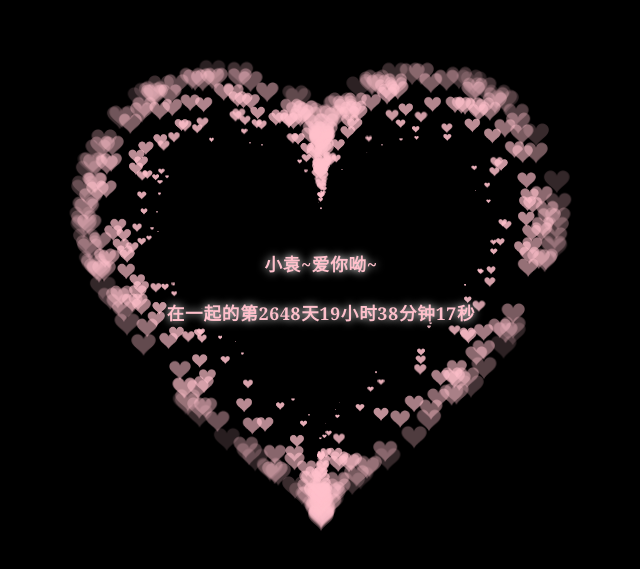
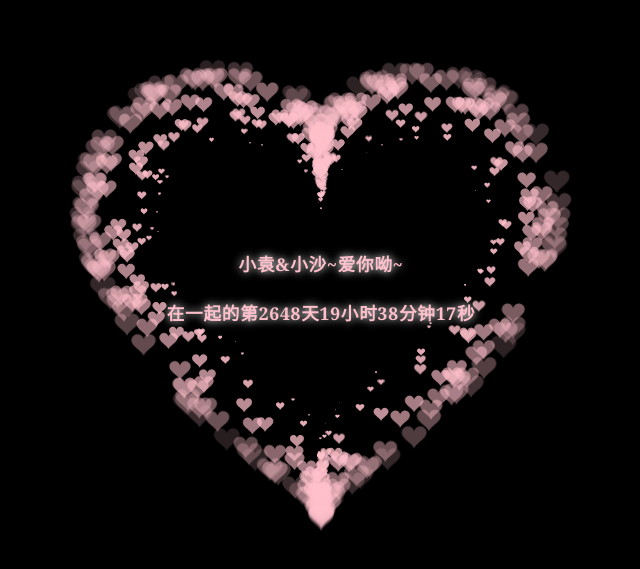
Before and after one commit to leitaosha/lover, a plain HTML site: page index.html in a window 1280 px wide. Shown: the part 109-678 px from the top of the page, without its empty margins (319-959 px from the left). Drawn offline with Linux system fonts and the light colour scheme.

Commit message:
Update index.html

```diff
--- a/index.html
+++ b/index.html
@@ -79,7 +79,7 @@
 </head>
 
 <body>
-<div class="love_you"><p style="text-align: center">小袁~爱你呦~</p></br>
+<div class="love_you"><p style="text-align: center">小袁&小沙~爱你呦~</p></br>
     <p style="text-align: center" id="togetherDay"></p>
 </div>
 <audio id="music" src="loveqk.mp3" autoplay loop="false" autostart></audio>
```
